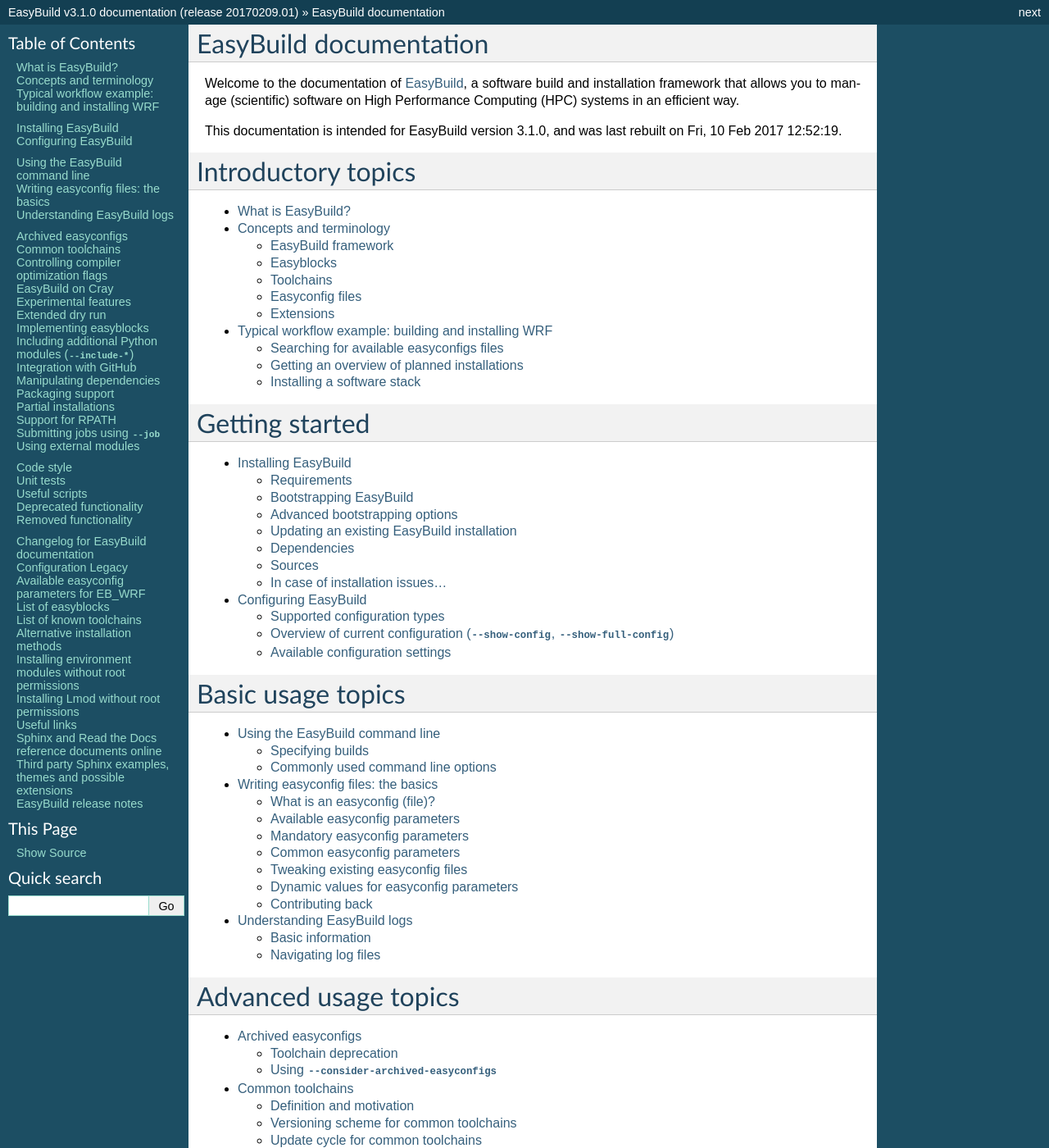
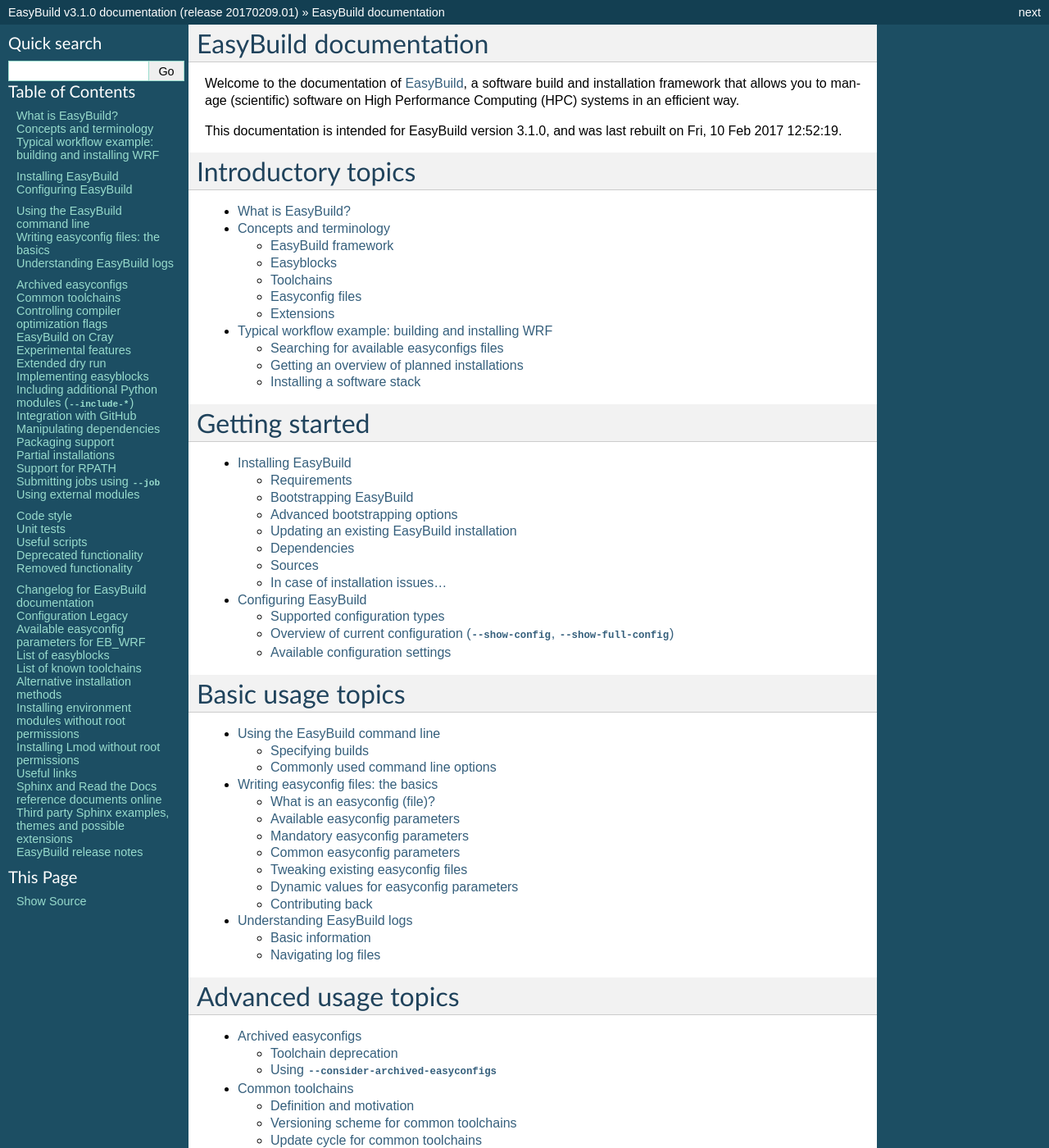
Before and after one commit to easybuilders/easybuild, a Sphinx documentation site: the page built from docs/index.rst, in a window 1280 px wide and 1400 px high. Shown: the whole window at 82% size. Built offline with Sphinx 7.4.7, drawn with Linux system fonts in a browser that asks for light colours; pages that are not in the unit, such as notebooks, are missing from menus.

Commit message:
move 'searchbox.html'; this might just work

```diff
--- a/docs/conf.py
+++ b/docs/conf.py
@@ -123,8 +123,8 @@
 #html_sidebars = {}
 
 html_sidebars = {
-   '**': ['globaltoc.html', 'sourcelink.html', 'searchbox.html'],
-   'using/windows': ['windowssidebar.html', 'searchbox.html'],
+   '**': ['searchbox.html', 'globaltoc.html', 'sourcelink.html'],
+   'using/windows': ['searchbox.html', 'windowssidebar.html'],
 }
 
 # Additional templates that should be rendered to pages, maps page names to
```
